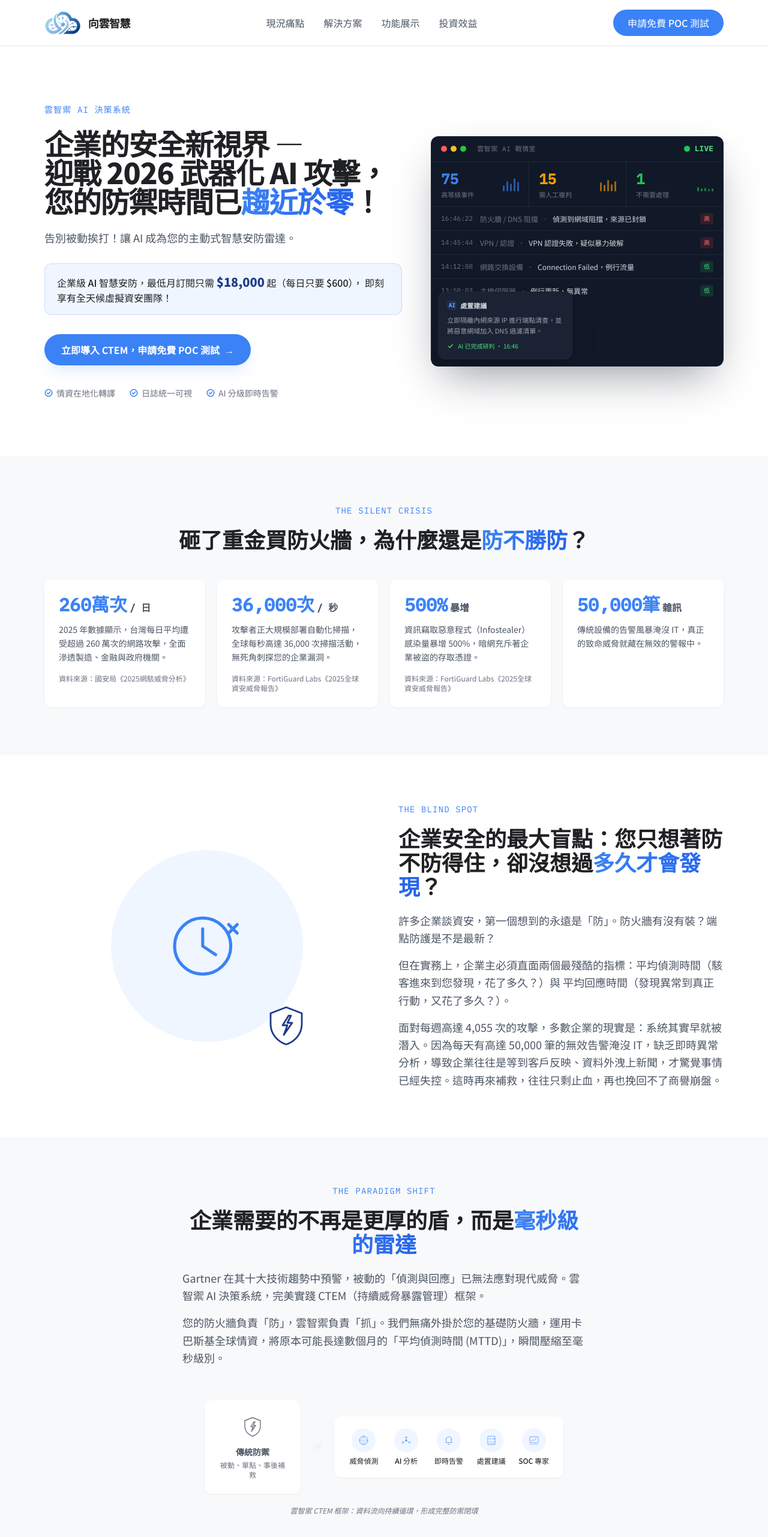
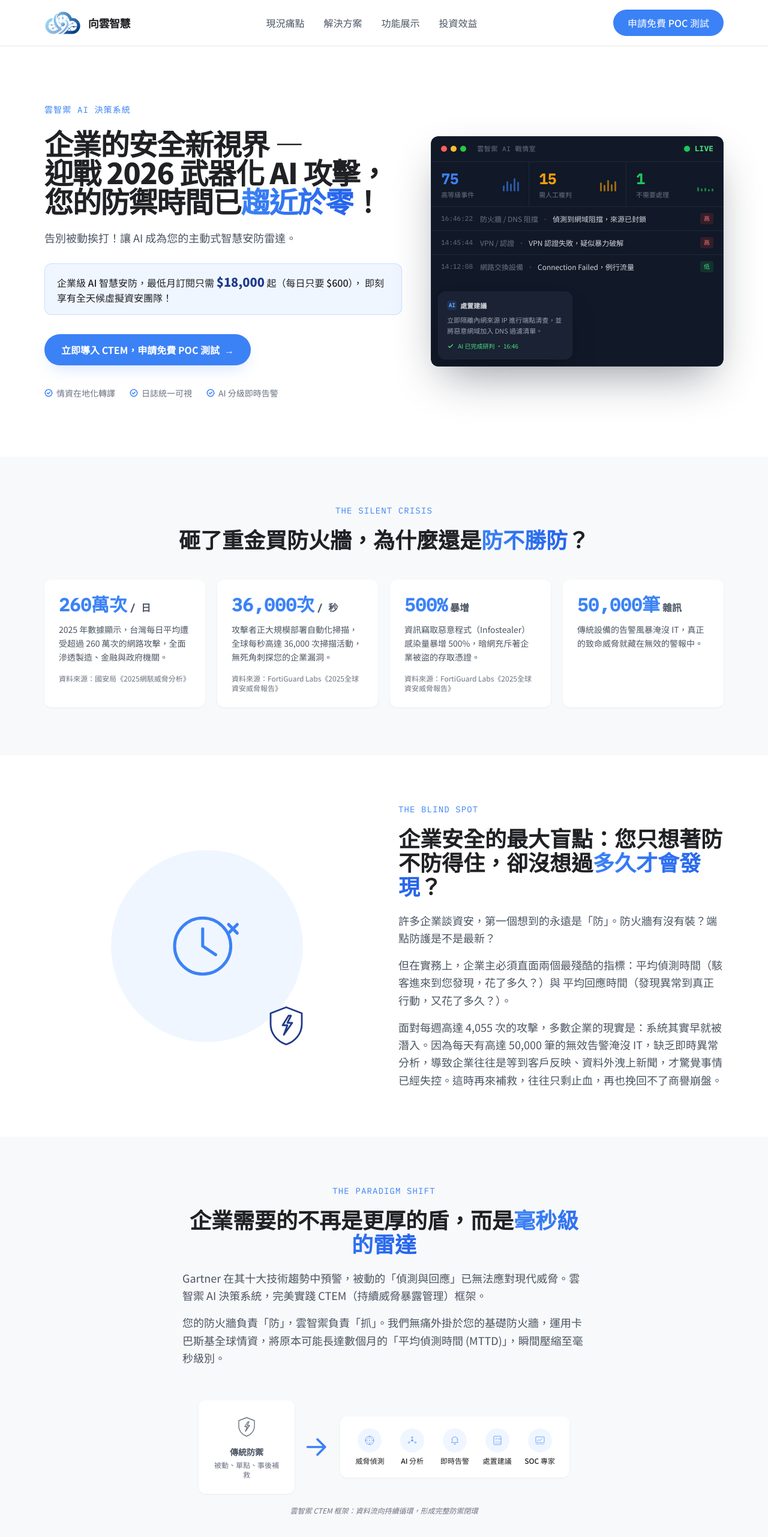
Before and after one commit to guardaix-source/Tocloudai-Website, a Next.js app: page / in a window 1280 px wide. Shown: the top 2562 px of the page at 60% size. Built offline with nearby package versions, Linux system fonts and the light colour scheme.

Commit message:
Minor Fix

```diff
--- a/app/page.tsx
+++ b/app/page.tsx
@@ -3,7 +3,6 @@
 import CTAForm from "@/components/CTAForm";
 import {
   IconShieldCrack,
-  IconRadar,
   IconClockAlert,
   IconTarget,
   IconChecklist,
@@ -241,7 +240,15 @@
               <p className="mt-1 text-xs text-muted">被動、單點、事後補救</p>
             </div>
 
-            <IconRadar className="h-6 w-6 shrink-0 rotate-90 text-line sm:rotate-0" />
+            <svg
+              viewBox="0 0 24 24"
+              className="h-9 w-9 shrink-0 rotate-90 text-signal sm:h-11 sm:w-11 sm:rotate-0"
+              fill="none"
+              stroke="currentColor"
+              strokeWidth="2"
+            >
+              <path d="M3 12h15M12 5l7 7-7 7" strokeLinecap="round" strokeLinejoin="round" />
+            </svg>
 
             <div className="grid w-full grid-cols-5 gap-2 rounded-lg bg-white p-4 shadow-card sm:w-auto sm:gap-3 sm:p-5">
               {PIPELINE.map((p) => (
--- a/components/DashboardMock.tsx
+++ b/components/DashboardMock.tsx
@@ -9,7 +9,6 @@
   { time: "16:46:22", src: "防火牆 / DNS 阻擋", level: "high" as const, note: "偵測到網域阻擋，來源已封鎖" },
   { time: "14:45:44", src: "VPN / 認證", level: "high" as const, note: "VPN 認證失敗，疑似暴力破解" },
   { time: "14:12:08", src: "網路交換設備", level: "low" as const, note: "Connection Failed，例行流量" },
-  { time: "13:58:03", src: "主機伺服器", level: "low" as const, note: "例行更新，無異常" },
 ];
 
 const LEVEL_STYLE = {
@@ -70,8 +69,9 @@
           ))}
         </div>
 
-        {/* log rows */}
-        <div className="flex-1 divide-y divide-[#1F2937] overflow-hidden">
+        {/* log rows — bottom padding reserves clear space for the floating
+            AI card below so it never overlaps a real log entry */}
+        <div className="flex-1 divide-y divide-[#1F2937] overflow-hidden pb-24">
           {LOG_ROWS.map((row) => (
             <div key={row.time} className="flex items-center gap-3 px-4 py-2.5">
               <span className="font-mono text-[11px] text-[#6B7280]">{row.time}</span>
```
